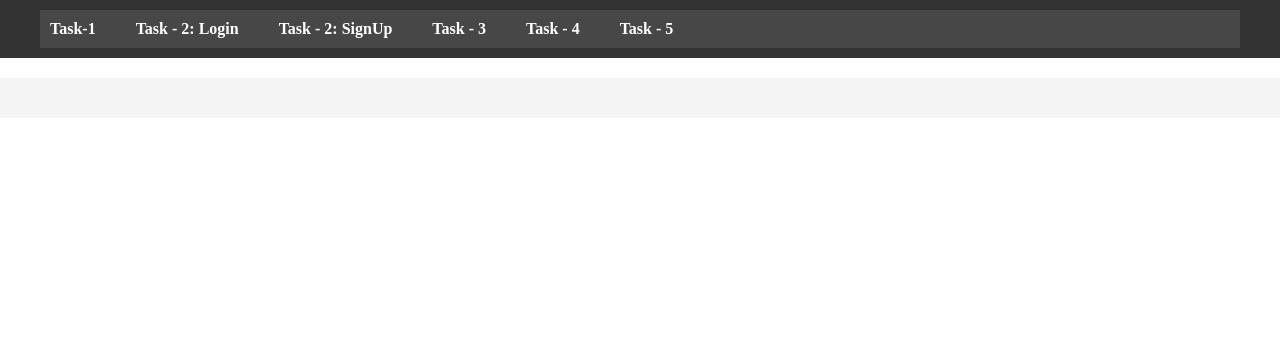
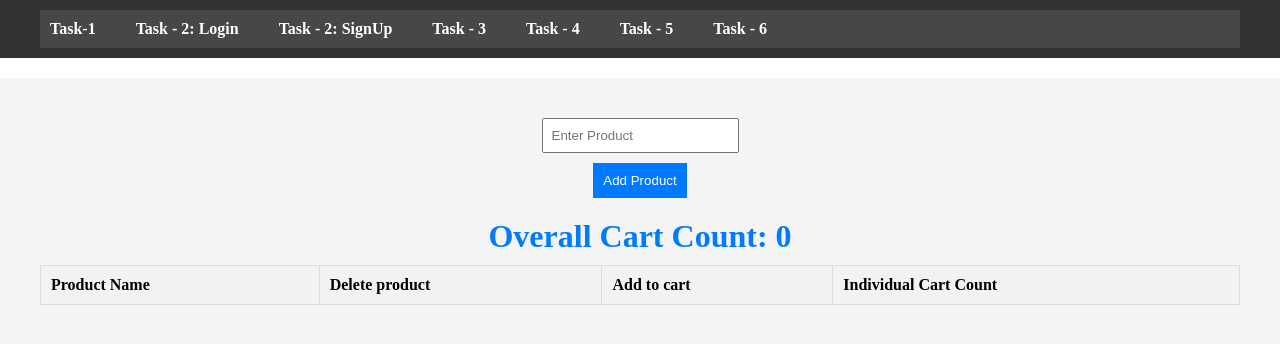
Before and after one commit to SaikalyanLabhishetty/Mantra_Vue_tasks, a Vue app: page /task in a window 1280 px wide. Shown: the top 344 px of the page. Built offline with nearby package versions, Linux system fonts and the light colour scheme.

Commit message:
Done with Task6

```diff
--- a/package.json
+++ b/package.json
@@ -9,6 +9,7 @@
     "preview": "vite preview"
   },
   "dependencies": {
+    "pinia": "^2.1.7",
     "vue": "^3.3.11",
     "vue-router": "^4.2.5"
   },
--- a/src/App.vue
+++ b/src/App.vue
@@ -1,3 +1,4 @@
+<!-- ..src/app.vue -->
 <script setup>
 import { RouterLink, RouterView } from 'vue-router'
 </script>
@@ -13,6 +14,7 @@ import { RouterLink, RouterView } from 'vue-router'
           <RouterLink to="/events">Task - 3</RouterLink>
           <RouterLink to="/emittask">Task - 4</RouterLink>
           <RouterLink to="/movies">Task - 5</RouterLink>
+          <RouterLink to="/task">Task - 6</RouterLink>
         </nav>
       </div>
     </header>
--- a/src/components/TaskFive.vue
+++ b/src/components/TaskFive.vue
@@ -1,5 +1,5 @@
 <template>
-    <button @click="fetchData">Fetch data</button>
+    <button id="fetchButton" @click="fetchData">Fetch data</button>
     <div class="movie-container">
        <div class="movie-row">
             <div class="movie-cards" v-for="movie in movieData.slice(1, 10)" :key="movie._id">
@@ -82,5 +82,15 @@
     width: 170px;
     height: 40px;
 }
+#fetchButton{
+  margin-left: 48%;
+  height: 50px;
+  width: 100px;
+  background-color: #007bff;
+  border: none;
+  border-radius: 5px;
+  cursor: pointer;
+
+}
 
 </style>
--- a/src/components/TaskFourChild.vue
+++ b/src/components/TaskFourChild.vue
@@ -24,6 +24,11 @@ const loadData = () => {
 }
 .data button{
     margin-left: 45%;
+    background-color: #007bff;
+    border: 1px solid white;
+    height: 40px;
+    width: 200px;
+    cursor: pointer;
 }
 
 </style>
--- a/src/components/TaskOne.vue
+++ b/src/components/TaskOne.vue
@@ -54,7 +54,7 @@
     margin-top: 20px;
   }
 
-  button {
+  .fetchContainer button {
     padding: 10px;
     cursor: pointer;
     background-color: #007bff;
--- /dev/null
+++ b/src/components/TaskSixAddProduct.vue
@@ -0,0 +1,89 @@
+<!-- components/TaskSixAddProduct.vue -->
+<template>
+    <div class="AddProduct">
+      <input v-model="productName" placeholder="Enter Product" />
+      <button @click="addProduct">Add Product</button>
+    </div>
+  </template>
+
+  <script>
+  import { ref } from 'vue';
+  import { useProductStore } from '@/store/product.js';
+
+  export default {
+    setup() {
+      const store = useProductStore();
+      const productName = ref('');
+
+      const addProduct = () => {
+        store.addProduct({ name: productName.value });
+        productName.value = '';
+      };
+
+      return {
+        productName,
+        addProduct,
+      };
+    },
+  };
+  </script>
+
+  <style>
+.AddProduct {
+  display: flex;
+  flex-direction: column;
+  align-items: center;
+  margin: 20px;
+}
+
+.AddProduct input {
+  padding: 8px;
+  margin-bottom: 10px;
+}
+
+.AddProduct button {
+  padding: 10px;
+  background-color: #007bff;
+  color: #fff;
+  border: none;
+  cursor: pointer;
+}
+
+.ProductList {
+  margin: 20px;
+}
+
+.ProductList h1 {
+  color: #007bff;
+}
+
+.ProductList table {
+  width: 100%;
+  border-collapse: collapse;
+  margin-top: 10px;
+}
+
+.ProductList th, .ProductList td {
+  border: 1px solid #ddd;
+  padding: 10px;
+  text-align: left;
+}
+
+.ProductList th {
+  background-color: #f2f2f2;
+}
+
+.ProductList button {
+  padding: 8px;
+  margin-right: 5px;
+  background-color: #28a745;
+  color: #fff;
+  border: none;
+  cursor: pointer;
+}
+
+.ProductList p {
+  margin-left: -300px;
+}
+
+</style>
--- /dev/null
+++ b/src/components/TaskSixProductList.vue
@@ -0,0 +1,49 @@
+<!-- ..components/TaskSixProductList.vue -->
+<script setup>
+import { ref } from 'vue';
+import { useProductStore } from '@/store/product.js';
+
+const store = useProductStore();
+const products = ref(store.products);
+
+const removeProduct = (index) => {
+  store.removeProduct(index);
+  products.value = [...store.products];
+};
+
+const addToCart = (product) => {
+  store.addToCart();
+  product.cartCount++;
+};
+
+</script>
+
+<template>
+  <div class="ProductList">
+    <h1>Overall Cart Count: {{ store.cartCount }}</h1>
+    <table>
+      <thead>
+        <tr>
+          <th>Product Name</th>
+          <th>Delete product</th>
+          <th>Add to cart</th>
+          <th>Individual Cart Count</th>
+        </tr>
+      </thead>
+      <tbody>
+        <tr v-for="(product, index) in products" :key="index">
+          <td>{{ product.name }}</td>
+          <td>
+            <button @click="removeProduct(index)">Delete</button>
+          </td>
+          <td>
+            <button @click="addToCart(product)">Add to cart</button>
+          </td>
+          <td>
+            <p> {{ product.cartCount }}</p>
+          </td>
+        </tr>
+      </tbody>
+    </table>
+  </div>
+</template>
--- a/src/components/TaskThree.vue
+++ b/src/components/TaskThree.vue
@@ -19,7 +19,7 @@
     </div>
         <p v-if="winner">{{ winner }} wins!</p>
         <p v-else-if="isTie">It's a tie!</p>
-      <button @click="resetGame">Reset Game</button>
+      <button id="gameButton" @click="resetGame">Reset Game</button>
   </template>
 
   <script setup>
@@ -127,8 +127,18 @@
     background-color: rgb(78, 78, 78);
     font-size: 60px;
   }
-  button{
+  #gameButton{
+    padding: 10px;
+    cursor: pointer;
+    background-color: #007bff;
+    color: white;
+    border: none;
+    border-radius: 5px;
+    margin-left: 47%;
+    margin-bottom: 10px;
+    font-size: 20px;
     margin-top: 10px;
+
   }
   .container > p {
     text-align: center;
--- a/src/main.js
+++ b/src/main.js
@@ -1,11 +1,16 @@
 import './assets/main.css'
 
 import { createApp } from 'vue'
+import { createPinia } from 'pinia'
 import App from './App.vue'
 import router from './router'
 
 const app = createApp(App)
 
+// Use Pinia globally
+const pinia = createPinia()
+app.use(pinia)
+
 app.use(router)
 
 app.mount('#app')
--- a/src/router/index.js
+++ b/src/router/index.js
@@ -1,3 +1,4 @@
+// router/index.js
 import { createRouter, createWebHistory } from 'vue-router'
 import TaskOne from '../components/TaskOne.vue';
 import TaskThree from "../components/TaskThree.vue"
@@ -43,6 +44,11 @@ const router = createRouter({
       name: 'movieDetails',
       component: TaskFiveRoute,
     },
+    {
+      path: '/task',
+      name:'taskManagement',
+      component:() => import('../views/product.vue')
+    }
   ]
 })
 
--- /dev/null
+++ b/src/store/product.js
@@ -0,0 +1,21 @@
+import { defineStore } from "pinia";
+
+export const useProductStore = defineStore('product', {
+    state: () => ({
+        products: [],
+        cartCount: 0
+    }),
+
+    actions: {
+        addProduct(product) {
+            this.products.push({ ...product, cartCount: 0 });
+        },
+        removeProduct(index) {
+            this.cartCount -= this.products[index].cartCount;
+            this.products.splice(index, 1);
+        },
+        addToCart() {
+            this.cartCount++;
+        }
+    }
+});
--- /dev/null
+++ b/src/views/product.vue
@@ -0,0 +1,19 @@
+<!-- views/product.vue -->
+<template>
+    <div>
+      <TaskSixAddProduct/>
+      <TaskSixProductList />
+    </div>
+  </template>
+
+  <script>
+  import TaskSixAddProduct from '../components/TaskSixAddProduct.vue'
+  import TaskSixProductList from '../components/TaskSixProductList.vue'
+
+  export default {
+    components: {
+        TaskSixAddProduct,
+        TaskSixProductList
+    },
+  };
+  </script>
```
Also changed, not shown: 1 other file (tests, documents, lock files or other folders).
